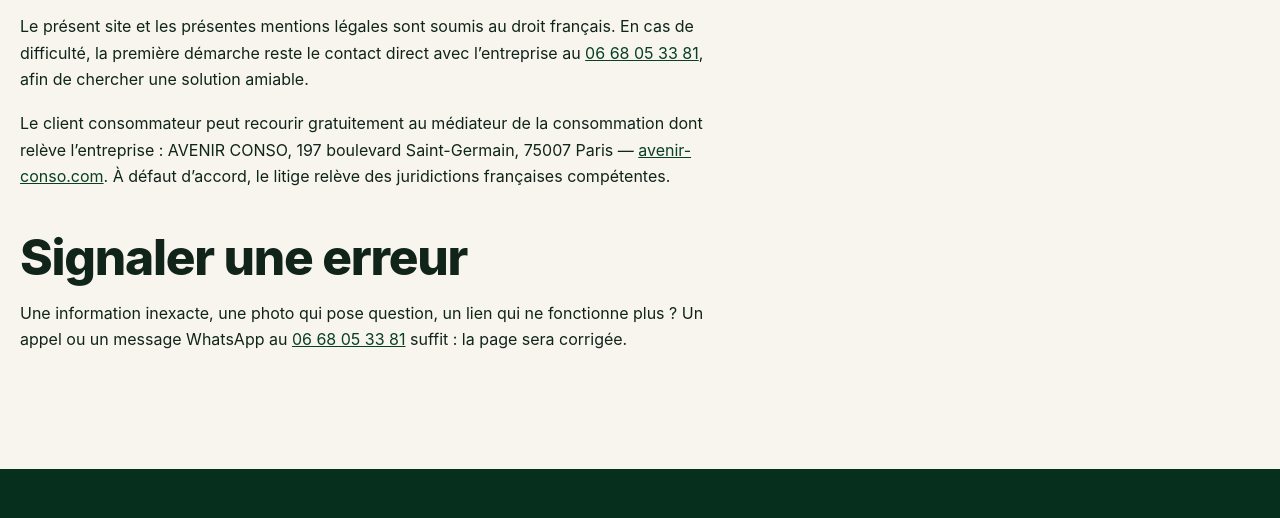
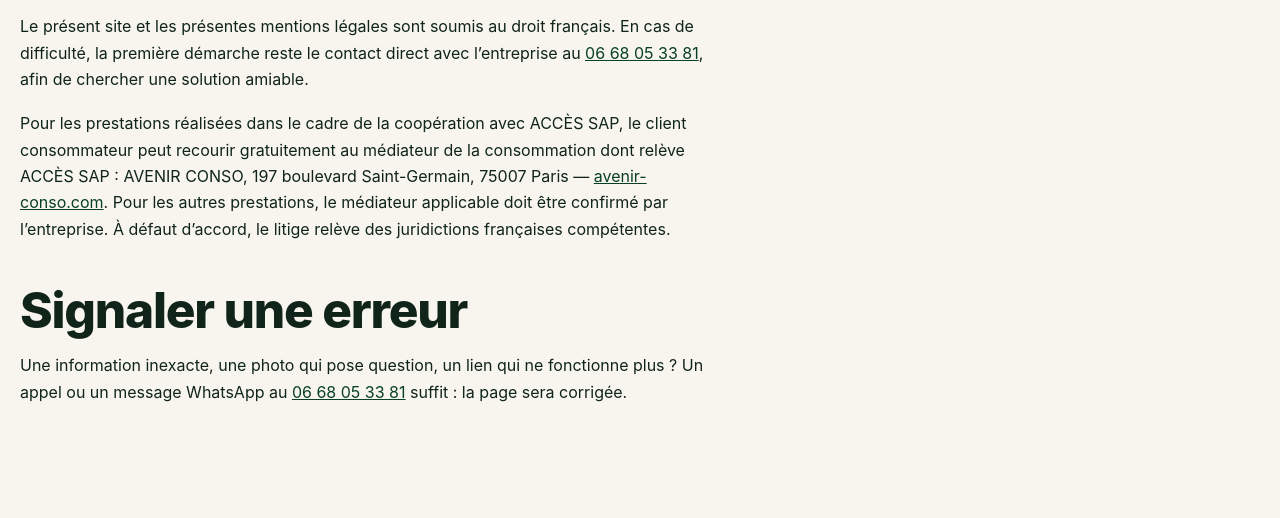
Before and after one commit to didou34000/saint-cyr-services, a plain HTML site: page mentions-legales.html in a window 1280 px wide. Shown: the part 4669-5187 px from the top of the page. Drawn offline with Linux system fonts and the light colour scheme.

Commit message:
Préciser le périmètre du médiateur ACCÈS SAP

```diff
--- a/mentions-legales.html
+++ b/mentions-legales.html
@@ -246,10 +246,13 @@
           <a href="tel:+33668053381">06 68 05 33 81</a>, afin de chercher une solution amiable.
         </p>
         <p>
-          Le client consommateur peut recourir gratuitement au médiateur de la consommation
-          dont relève l’entreprise&nbsp;:
+          Pour les prestations réalisées dans le cadre de la coopération avec ACCÈS SAP,
+          le client consommateur peut recourir gratuitement au médiateur de la consommation
+          dont relève ACCÈS SAP&nbsp;:
           AVENIR CONSO, 197 boulevard Saint-Germain, 75007 Paris —
           <a href="https://www.avenir-conso.com/">avenir-conso.com</a>.
+          Pour les autres prestations, le médiateur applicable doit être confirmé par
+          l’entreprise.
           À défaut d’accord, le litige relève des juridictions françaises compétentes.
         </p>
 
```
